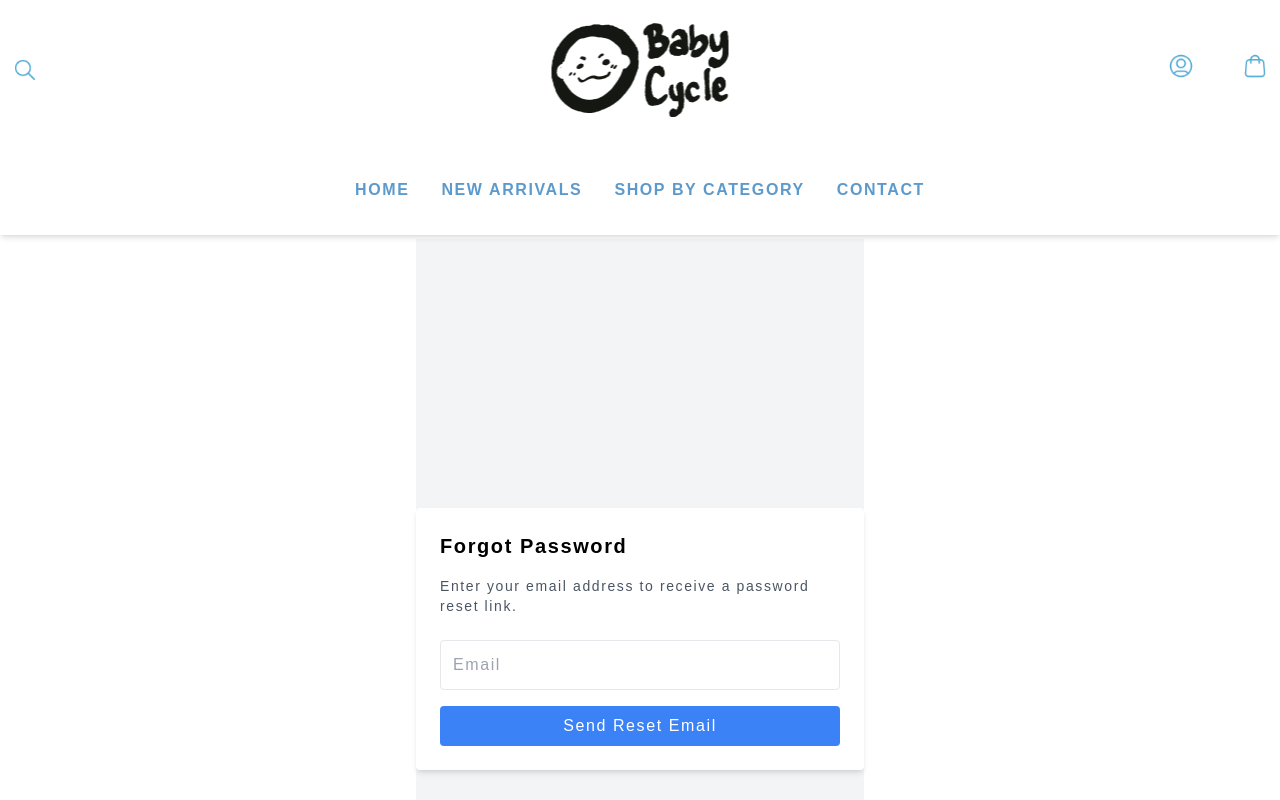
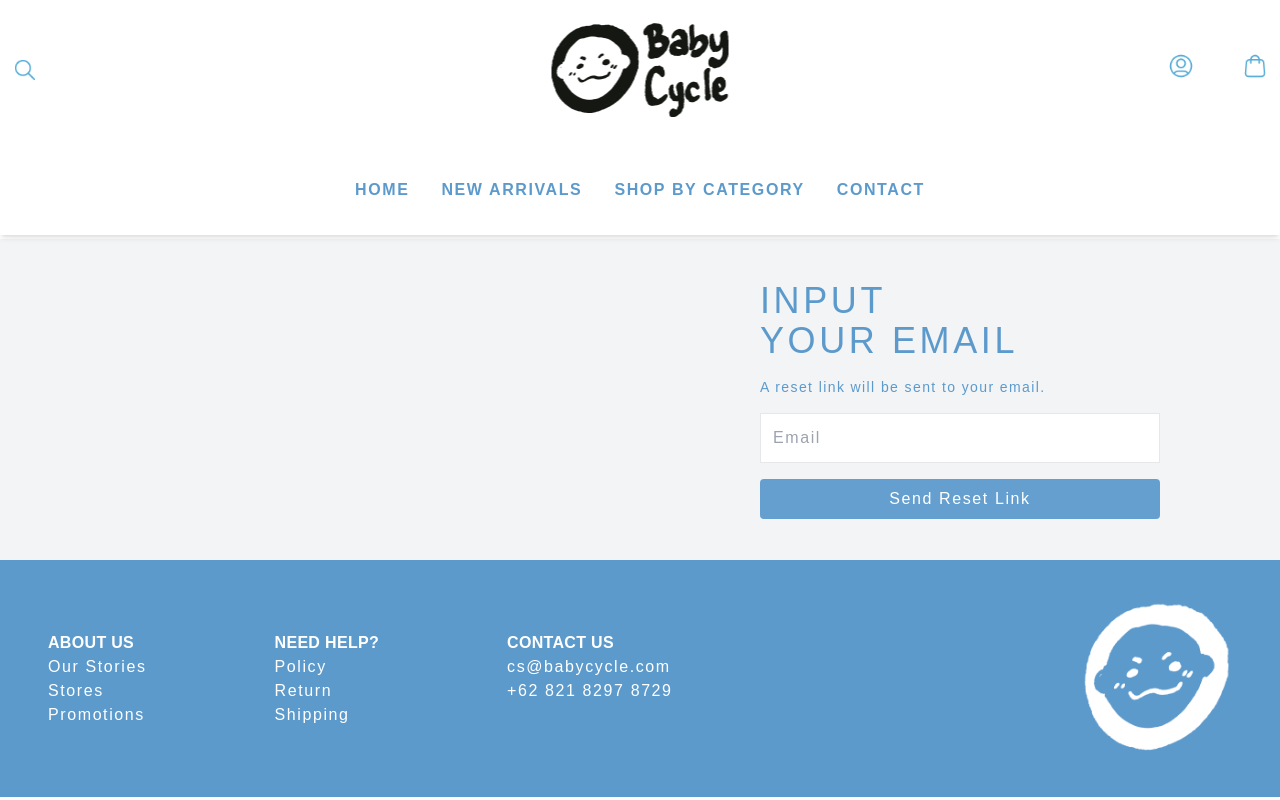
Before and after one commit to kingahmadr/babycycle-frontend, a Next.js app: page /forgot-password in a window 1280 px wide. Shown: the top 800 px of the page. Built offline with nearby package versions, Linux system fonts and the light colour scheme; no server answers; a web font is replaced by a local one.

Commit message:
fix: commit before PR

```diff
--- a/src/constants/apis.ts
+++ b/src/constants/apis.ts
@@ -4,3 +4,5 @@ export const API_REGISTER = `${API_URL}/users/register`
 export const API_RESEND = `${API_URL}/users/resend_verification`
 export const API_VERIFY = `${API_URL}/users/verify`
 export const API_ME = `${API_URL}/users/me`
+export const API_FORGOT_PASSWORD = `${API_URL}/users/forgot-password`
+export const API_RESET_PASSWORD = `${API_URL}/users/reset-password`
--- a/src/pages/forgot-password/index.tsx
+++ b/src/pages/forgot-password/index.tsx
@@ -1,77 +1,117 @@
-import { useState, FormEvent } from 'react';
+import { API_FORGOT_PASSWORD } from '@/constants/apis';
+import { useSearchParams } from 'next/navigation';
+import { useState, useEffect } from 'react';
 
 export default function ForgotPassword() {
-  const [email, setEmail] = useState<string>(''); // Email state with type
-  const [message, setMessage] = useState<string>(''); // Message state with type
-  const [loading, setLoading] = useState<boolean>(false); // Loading state with type
-  const [error, setError] = useState<Error | null>(null); // Error state with type
+    const searchParams = useSearchParams()
+    const emailFromQuery = searchParams.get('email') || ''
+    const [getURL, setGetURL] = useState<string | null>(null)
 
-  const handleForgotPassword = async (e: FormEvent) => {
-    e.preventDefault();
-    setLoading(true);
+    const [form, setForm] = useState({
+      email: emailFromQuery
+    })
+    const [isSuccess, setIsSuccess] = useState(false)
 
-    // Validate email
-    if (!email || !email.includes('@')) {
-      setMessage('Please enter a valid email address.');
-      setLoading(false);
-      return;
+    const [message, setMessage] = useState<string | null>(null)
+    const [loading, setLoading] = useState<boolean>(false)
+
+    // Effect to set step 2 if email exists in the query params
+    useEffect(() => {
+      if (emailFromQuery) {
+        // getResetURL()
+        setForm((prevForm) => ({ ...prevForm, email: emailFromQuery }))
+      }
+    }, [emailFromQuery])
+
+    // Handle input change
+    const handleChange = (e: React.ChangeEvent<HTMLInputElement>) => {
+      const { name, value } = e.target
+      setForm((prevForm) => ({ ...prevForm, [name]: value }))
     }
 
+    const handleSubmit = async (e: React.FormEvent) => {
+      e.preventDefault()
+      setLoading(true)
+      setMessage(null)
+
       try {
-      const response = await fetch('https://api.babycycle.my.id/api/v1/users/forgot-password', {
+        let response
+
+          // Send OTP request
+          response = await fetch(API_FORGOT_PASSWORD, {
             method: 'POST',
             headers: {
-          'Content-Type': 'application/json',
+              'Content-Type': 'application/json'
             },
-        body: JSON.stringify({ email }),
-      });
+            body: JSON.stringify({ email: form.email })
+          })
 
           if (!response.ok) {
-        throw new Error('Failed to send reset email');
+            const responseJson = await response.json()
+            throw new Error(responseJson.error)
           }
 
-      if (response.headers.get('Content-Type')?.includes('application/json')) {
-        const data = await response.json();
-        setMessage(data.message || 'Reset email sent successfully!');
-      } else {
-        setMessage('Password reset request sent, please check your email.');
+        setMessage('Reset password link sent to your email.');
+        setIsSuccess(true)
+
+      } catch (error) {
+        setMessage(`An error occurred: ${error}`)
+      } finally {
+        setLoading(false)
       }
-      setError(null); // Clear any previous errors
-    } catch (err: any) {
-      setError(err); // Store the error in state
-      setMessage(err.message || 'An error occurred');
-    } finally {
-      setLoading(false);
     }
-  };
 
     return (
-    <div className="min-h-screen bg-gray-100 flex items-center justify-center">
-      <div className="bg-white p-6 rounded shadow-md w-full max-w-md">
-        <h1 className="text-xl font-semibold mb-4">Forgot Password</h1>
-        <p className="text-sm text-gray-600 mb-6">
-          Enter your email address to receive a password reset link.
+      <div className='w-full h-[calc(100vh-479px)] bg-gray-100 flex items-center justify-center'>
+        <div className='w-0 lg:w-1/2'></div>
+        <div className='p-6 rounded w-full lg:w-1/2 max-w-md'>
+          {isSuccess ? (
+            <>
+              <h1 className='text-4xl font-medium text-green-600 mb-4 tracking-widest'>
+                SUCCESS!
+              </h1>
+              <p className='text-sm font-medium text-gray-700 mb-4 tracking-widest'>
+                Please check your email for the reset URL.
               </p>
-        <form onSubmit={handleForgotPassword}>
+              <button
+                onClick={() => (window.location.href = '/login')}
+                className='w-full bg-buttonBlue hover:bg-textBlue text-white py-2 rounded transition-all duration-300'
+              >
+                Go to Login
+              </button>
+            </>
+          ) : (
+            <>
+              <h1 className='text-4xl font-medium text-textBlue mb-4 tracking-widest'>
+                INPUT <br /> YOUR EMAIL
+              </h1>
+              <p className='text-sm font-medium text-textBlue mb-4 tracking-widest'>
+                A reset link will be sent to your email.
+              </p>
+              <form onSubmit={handleSubmit}>
                 <input
-            type="email"
-            placeholder="Email"
-            value={email}
-            onChange={(e) => setEmail(e.target.value)}
+                  type='email'
+                  name='email'
+                  placeholder='Email'
+                  value={form.email}
+                  onChange={handleChange}
                   required
-            className="w-full p-3 border rounded mb-4"
+                  className='w-full p-3 border mb-4 focus:ring-2 focus:ring-buttonBlue focus:outline-none'
                 />
                 <button
-            type="submit"
-            className="w-full bg-blue-500 text-white py-2 rounded"
+                  type='submit'
+                  className='w-full bg-buttonBlue hover:bg-textBlue text-white py-2 rounded transition-all duration-300'
                   disabled={loading}
                 >
-            {loading ? 'Sending...' : 'Send Reset Email'}
+                  {loading ? 'Loading...' : 'Send Reset Link'}
                 </button>
               </form>
-        {message && <p className="text-center mt-4 text-sm text-gray-600">{message}</p>}
-        {error && <p className="text-center mt-4 text-sm text-red-600">Error: {error.message}</p>}
+              {message && (
+                <p className='text-center mt-4 text-sm text-red-500'>{message}</p>
+              )}
+            </>
+          )}
         </div>
       </div>
-  );
+    )
 }
--- a/src/pages/register/index.tsx
+++ b/src/pages/register/index.tsx
@@ -1,63 +1,121 @@
-import { useState } from 'react';
-import axios from 'axios';
+import { useState } from 'react'
+import { UserRegisterModel } from '@/models/User'
+import {
+  validateEmail,
+  validatePassword,
+  validateUsername
+} from '@/utils/validation'
+import { API_REGISTER } from '@/constants/apis'
+import { useRouter } from 'next/router'
+import Link from 'next/link'
 
 export default function Register() {
-  const [form, setForm] = useState({ email: '', username: '', password: '' });
-  const [message, setMessage] = useState('');
-  const [loading, setLoading] = useState(false);
+  const router = useRouter()
+  const [form, setForm] = useState<UserRegisterModel>({
+    email: '',
+    username: '',
+    password: ''
+  })
+
+  const [message, setMessage] = useState<string | null>(null)
+  const [loading, setLoading] = useState<boolean>(false)
+  const [error, setError] = useState<string | null>(null)
 
   const handleSubmit = async (e: React.FormEvent) => {
-    e.preventDefault();
-    setLoading(true); // Show loading spinner
+    e.preventDefault()
+
+    if (!validateEmail(form.email)) {
+      setError('Please enter a valid email.')
+      return
+    }
+    if (!validateUsername(form.username)) {
+      setError(
+        'Username must be 3-20 characters and contain only letters, numbers, and underscores.'
+      )
+      return
+    }
+    if (!validatePassword(form.password)) {
+      setError(
+        'Password must be at least 8 characters long, include an uppercase letter, a number, and a special character.'
+      )
+      return
+    }
+
+    setError(null)
+    setLoading(true)
+
     try {
-      const response = await axios.post('https://api.babycycle.my.id/api/v1/users/register', form); // Replace with your actual API URL
-      setMessage(response.data.message || 'User registered successfully!');
-    } catch (error: any) {
-      setMessage(error.response?.data?.message || 'An error occurred');
-    } finally {
-      setLoading(false); // Hide loading spinner
+      const response = await fetch(API_REGISTER, {
+        method: 'POST',
+        headers: {
+          'Content-Type': 'application/json'
+        },
+        body: JSON.stringify(form)
+      })
+
+      if (!response.ok) {
+        const responseJson = await response.json()
+        throw new Error(responseJson.error)
       }
-  };
+
+      setMessage('User registered successfully!')
+      router.push('/verification?email=' + form.email)
+    } catch (error) {
+      setMessage(`An error occurred : ${error}`)
+    }
+
+    setLoading(false)
+  }
 
   return (
-    <div className="min-h-screen bg-gray-100 flex items-center justify-center">
-      <div className="bg-white p-6 rounded shadow-md w-full max-w-md">
-        <h1 className="text-xl font-semibold mb-4">Register</h1>
+    <div className='w-full h-[calc(100vh-479px)] bg-gray-100 flex items-center justify-center'>
+      <div className='w-0 lg:w-1/2'></div>
+      <div className='p-6 rounded w-full lg:w-1/2 max-w-md'>
+        <>
+          <h1 className='text-4xl font-medium text-textBlue mb-4'>REGISTER</h1>
           <form onSubmit={handleSubmit}>
             <input
-            type="email"
-            placeholder="Email"
+              type='text'
+              placeholder='Username'
+              value={form.username}
+              onChange={(e) => setForm({ ...form, username: e.target.value })}
+              required
+              className='w-full p-3 border mb-4 focus:ring-2 focus:ring-buttonBlue focus:outline-none'
+            />
+            <input
+              type='email'
+              placeholder='Email'
               value={form.email}
               onChange={(e) => setForm({ ...form, email: e.target.value })}
               required
-            className="w-full p-3 border rounded mb-4"
+              className='w-full p-3 border mb-4 focus:ring-2 focus:ring-buttonBlue focus:outline-none'
             />
             <input
-            type="text"
-            placeholder="Username"
-            value={form.username}
-            onChange={(e) => setForm({ ...form, username: e.target.value })}
-            required
-            className="w-full p-3 border rounded mb-4"
-          />
-          <input
-            type="password"
-            placeholder="Password"
+              type='password'
+              placeholder='Password'
               value={form.password}
               onChange={(e) => setForm({ ...form, password: e.target.value })}
               required
-            className="w-full p-3 border rounded mb-4"
+              className='w-full p-3 border mb-4 focus:ring-2 focus:ring-buttonBlue focus:outline-none'
             />
             <button
-            type="submit"
-            className="w-full bg-blue-500 text-white py-2 rounded"
+              type='submit'
+              className='w-full bg-buttonBlue hover:bg-textBlue text-white py-2 rounded transition-all duration-300'
               disabled={loading}
             >
-            {loading ? 'Loading...' : 'Register'}
+              {loading ? 'Loading...' : 'NEXT'}
             </button>
           </form>
-        {message && <p className="text-center mt-4 text-sm">{message}</p>}
+          {error && <p className='text-red-500 text-sm mb-4'>{error}</p>}
+          {message && <p className='text-center mt-4 text-sm text-red-500'>{message}</p>}
+          <p className='italic text-sm mt-4'>
+            Already registered?{' '}
+            <Link href='/login' className='text-buttonBlue'>
+              Login here!
+            </Link>
+          </p>
+        </>
       </div>
     </div>
-  );
+  )
 }
--- /dev/null
+++ b/src/pages/reset-password/[slug].tsx
@@ -0,0 +1,150 @@
+import React, { useState } from 'react'
+import { useRouter } from 'next/router';
+import { API_RESET_PASSWORD } from '@/constants/apis';
+import { validatePassword, validateConfirmPassword } from '@/utils/validation';
+
+
+// interface ResetPasswordPageProps {
+//     token: string
+// }
+
+
+const ResetPasswordPage = () => {
+  const router = useRouter();
+  const { slug } = router.query;
+
+  const token = Array.isArray(slug) ? slug[0] : slug;
+
+  const [isSuccess, setIsSuccess] = useState(false);
+  const [message, setMessage] = useState<string | null>(null);
+  const [loading, setLoading] = useState<boolean>(false);
+  const [error, setError] = useState<string | null>(null);
+
+  const [form, setForm] = useState({
+    new_password: '',
+    confirm_password: '',
+  });
+
+  const handleChange = (e: React.ChangeEvent<HTMLInputElement>) => {
+    const { name, value } = e.target;
+    setForm((prevForm) => ({ ...prevForm, [name]: value }));
+  };
+
+  const handleSubmit = async (e: React.FormEvent) => {
+    e.preventDefault();
+
+    // Validate password and confirmation
+    if (!validatePassword(form.new_password)) {
+      setError(
+        'Password must be at least 8 characters long, include an uppercase letter, and a number.'
+      );
+      return;
+    }
+
+    if (!validateConfirmPassword(form.new_password, form.confirm_password)) {
+      setError('Passwords do not match.');
+      return;
+    }
+
+    setError(null); // Clear any previous validation errors
+    setLoading(true);
+
+    try {
+      if (!token) {
+        throw new Error('Token is missing. Please use the correct link.');
+      }
+
+      const response = await fetch(`${API_RESET_PASSWORD}/${token}`, {
+        method: 'POST',
+        headers: {
+          'Content-Type': 'application/json',
+        },
+        body: JSON.stringify({ token, new_password: form.new_password }),
+      });
+
+      if (!response.ok) {
+        const responseJson = await response.json();
+        throw new Error(responseJson.error || 'Failed to reset password.');
+      }
+
+      setMessage('Password has been changed.');
+      setIsSuccess(true);
+    } catch (err) {
+      const errorMessage =
+        err instanceof Error ? err.message : 'An unknown error occurred.';
+      setMessage(errorMessage);
+    } finally {
+      setLoading(false);
+    }
+  };
+
+  return (
+    <div className="w-full h-[calc(100vh-479px)] bg-gray-100 flex items-center justify-center">
+      <div className="w-0 lg:w-1/2"></div>
+      <div className="p-6 rounded w-full lg:w-1/2 max-w-md">
+        {isSuccess ? (
+          <>
+            <h1 className="text-4xl font-medium text-green-600 mb-4 tracking-widest">
+              SUCCESS!
+            </h1>
+            <p className="text-sm font-medium text-gray-700 mb-4 tracking-widest">
+              Your password has been reset.
+            </p>
+            <button
+              onClick={() => (window.location.href = '/login')}
+              className="w-full bg-buttonBlue hover:bg-textBlue text-white py-2 rounded transition-all duration-300"
+            >
+              Go to Login
+            </button>
+          </>
+        ) : (
+          <>
+            <h1 className="text-4xl font-medium text-textBlue mb-4 tracking-widest">
+              INPUT <br /> YOUR NEW PASSWORD
+            </h1>
+            <p className="text-sm font-medium text-textBlue mb-4 tracking-widest">
+              Change your password here.
+            </p>
+            <form onSubmit={handleSubmit}>
+              <input
+                type="password"
+                name="new_password"
+                placeholder="New Password"
+                value={form.new_password}
+                onChange={handleChange}
+                required
+                className="w-full p-3 border mb-4 focus:ring-2 focus:ring-buttonBlue focus:outline-none"
+              />
+              <input
+                type="password"
+                name="confirm_password"
+                placeholder="Confirm Password"
+                value={form.confirm_password}
+                onChange={handleChange}
+                required
+                className="w-full p-3 border mb-4 focus:ring-2 focus:ring-buttonBlue focus:outline-none"
+              />
+              <button
+                type="submit"
+                className="w-full bg-buttonBlue hover:bg-textBlue text-white py-2 rounded transition-all duration-300"
+                disabled={loading}
+              >
+                {loading ? 'Loading...' : 'Change Password'}
+              </button>
+            </form>
+            {error && (
+              <p className="text-center mt-4 text-sm text-red-500">{error}</p>
+            )}
+            {message && !error && (
+              <p className="text-center mt-4 text-sm text-green-500">
+                {message}
+              </p>
+            )}
+          </>
+        )}
+      </div>
+    </div>
+  );
+};
+
+export default ResetPasswordPage;
--- a/src/pages/verification/index.tsx
+++ b/src/pages/verification/index.tsx
@@ -49,7 +49,8 @@ export default function EmailVerification() {
         })
 
         if (!response.ok) {
-          throw new Error(`Error: ${response.status} ${response.statusText}`)
+          const responseJson = await response.json()
+          throw new Error(responseJson.error)
         }
 
         setMessage('OTP sent to your email. Please check your inbox.')
@@ -68,7 +69,8 @@ export default function EmailVerification() {
         })
 
         if (!response.ok) {
-          throw new Error(`Error: ${response.status} ${response.statusText}`)
+          const responseJson = await response.json()
+          throw new Error(responseJson.message)
         }
 
         setMessage('Email verified successfully! You can now log in.')
```
Also changed, not shown: src/utils/validation/index.tsx (+7 -1 lines), 1 other file (tests, documents, lock files or other folders). Lines whose indentation alone changed are shown as unchanged.
